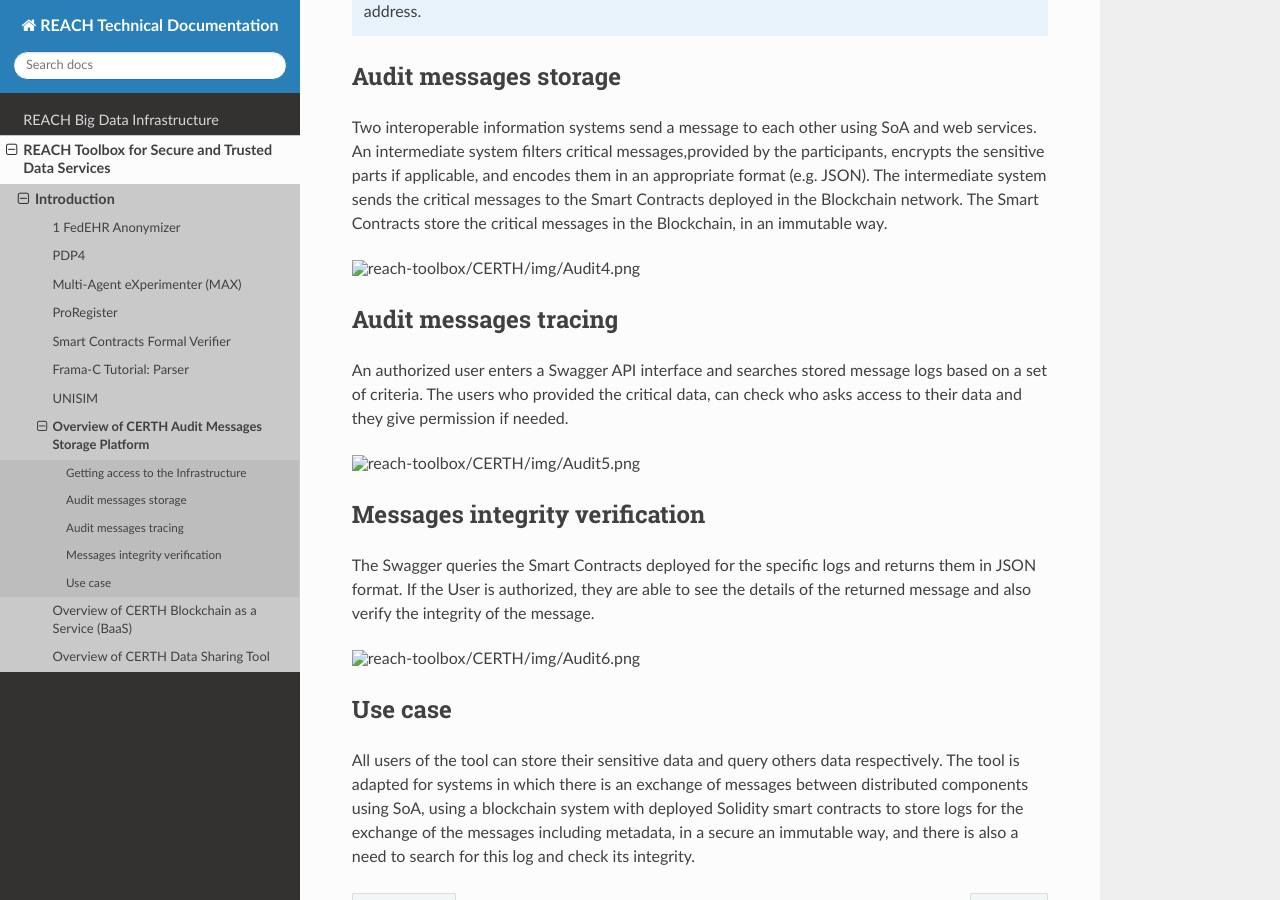
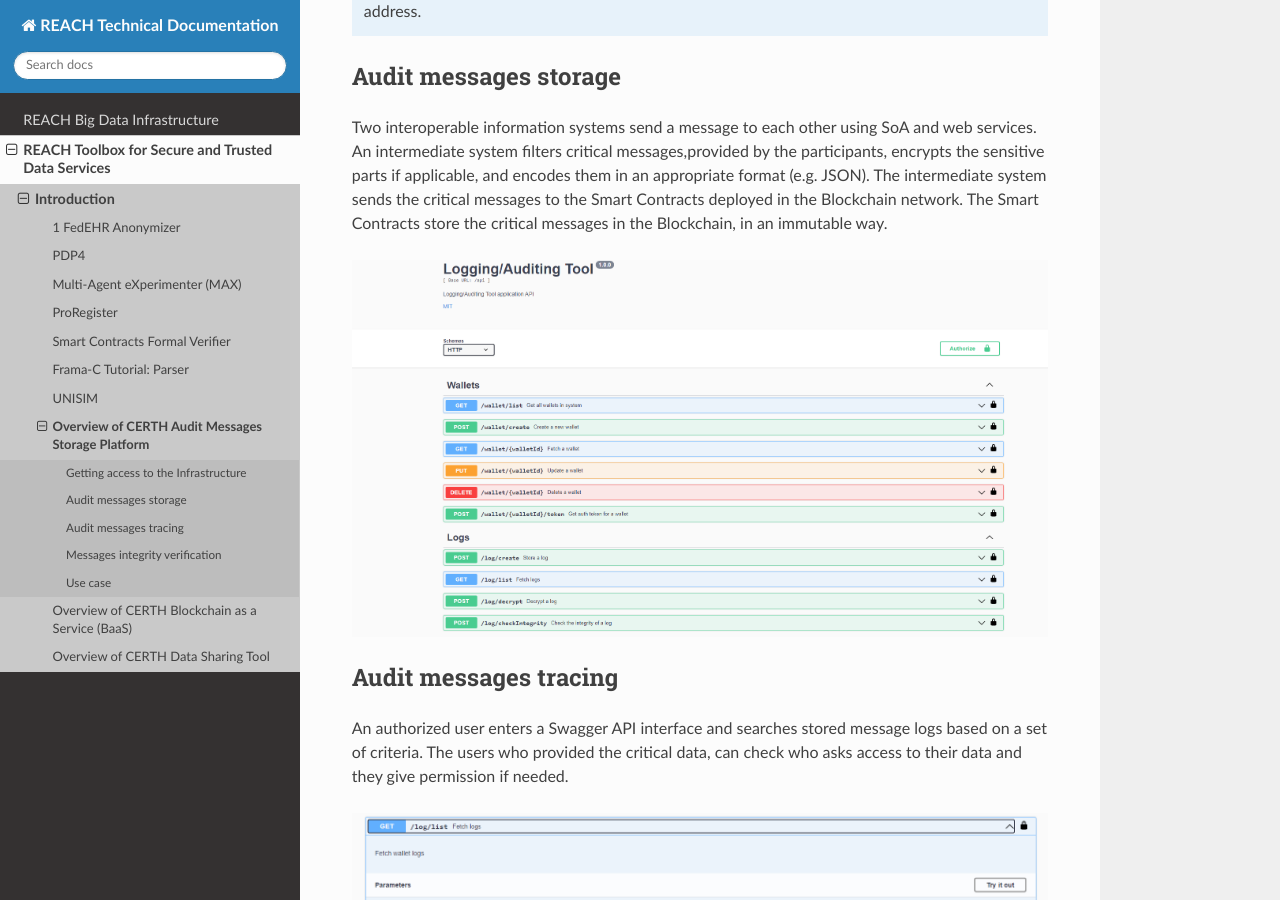
Before and after one commit to bobot/reach-tech-doc, a Sphinx documentation site: the page built from source/reach-toolbox/CERTH/CERTH-Audit-Messages-Storage-Tool.rst, in a window 1280 px wide and 900 px high, scrolled down 702 px. Built offline with Sphinx 7.4.7 and the Read the Docs theme 2.0.0, drawn with Linux system fonts in a browser that asks for light colours.

Commit message:
Update CERTH-Audit-Messages-Storage-Tool.rst

```diff
--- a/source/reach-toolbox/CERTH/CERTH-Audit-Messages-Storage-Tool.rst
+++ b/source/reach-toolbox/CERTH/CERTH-Audit-Messages-Storage-Tool.rst
@@ -22,7 +22,7 @@ Audit messages storage
 
 Two interoperable information systems send a message to each other using SoA and web services. An intermediate system filters critical messages,provided by the participants, encrypts the sensitive parts if applicable, and encodes them in an appropriate format (e.g. JSON). The intermediate system sends the critical messages to the Smart Contracts deployed in the Blockchain network. The Smart Contracts store the critical messages in the Blockchain, in an immutable way.
 
-.. image:: img/Audit4.png
+.. image:: img/Audit4.PNG
 
 
 Audit messages tracing
@@ -30,7 +30,7 @@ Audit messages tracing
 
 An authorized user enters a Swagger API interface and searches stored message logs based on a set of criteria. The users who provided the critical data, can check who asks access to their data and they give permission if needed.
 
-.. image:: img/Audit5.png
+.. image:: img/Audit5.PNG
 
 
 Messages integrity verification
@@ -38,7 +38,7 @@ Messages integrity verification
 
 The Swagger queries the Smart Contracts deployed for the specific logs and returns them in JSON format. If the User is authorized, they are able to see the details of the returned message and also verify the integrity of the message.
 
-.. image:: img/Audit6.png
+.. image:: img/Audit6.PNG
 
 
 Use case
```
